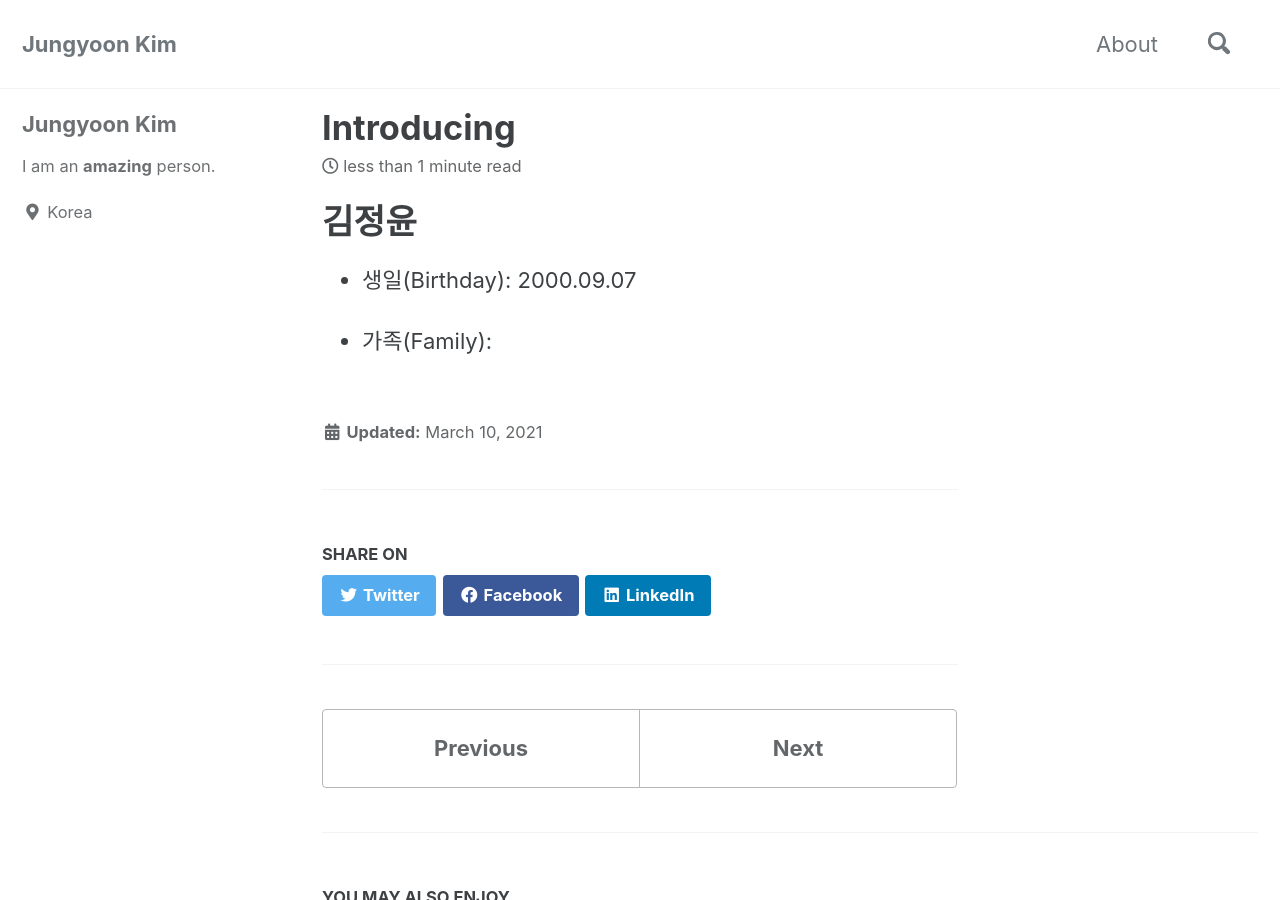
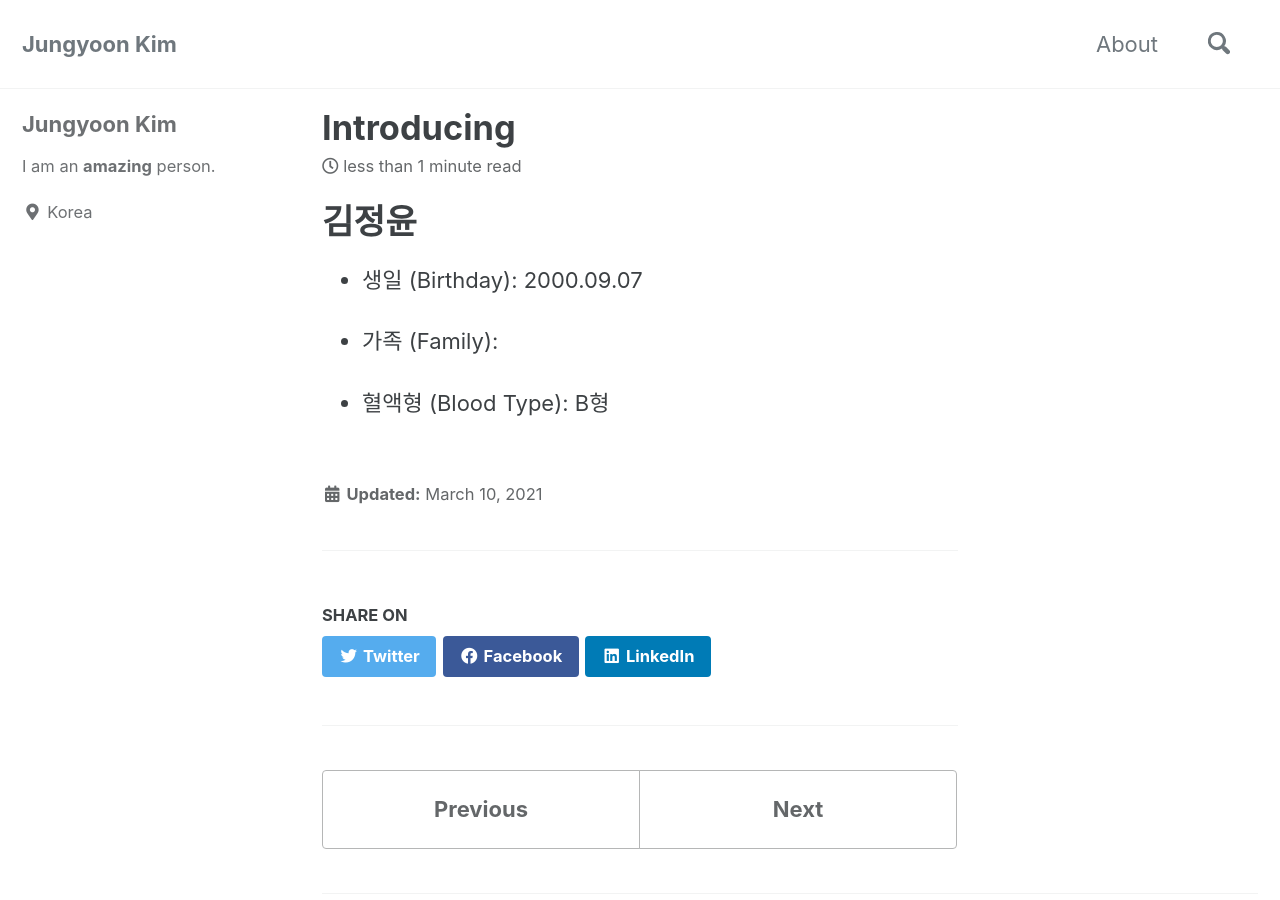
Before and after one commit to janew00/janew00.github.io, a Jekyll site: the page built from _posts/2021-03-10-introducing.markdown, in a window 1280 px wide and 900 px high. Built offline with Jekyll 4.4.1, drawn with Linux system fonts in a browser that asks for light colours; cached includes are drawn as plain includes; comment, search, counter and statistics services are not loaded.

```diff
--- a/_posts/2021-03-10-introducing.markdown
+++ b/_posts/2021-03-10-introducing.markdown
@@ -6,6 +6,8 @@ date: 2021-03-10 11:48:52 +0900
 
 # **김정윤**
 
-* 생일(Birthday): 2000.09.07
+* 생일 (Birthday): 2000.09.07
 
-* 가족(Family):
+* 가족 (Family):
+
+* 혈액형 (Blood Type): B형
```
